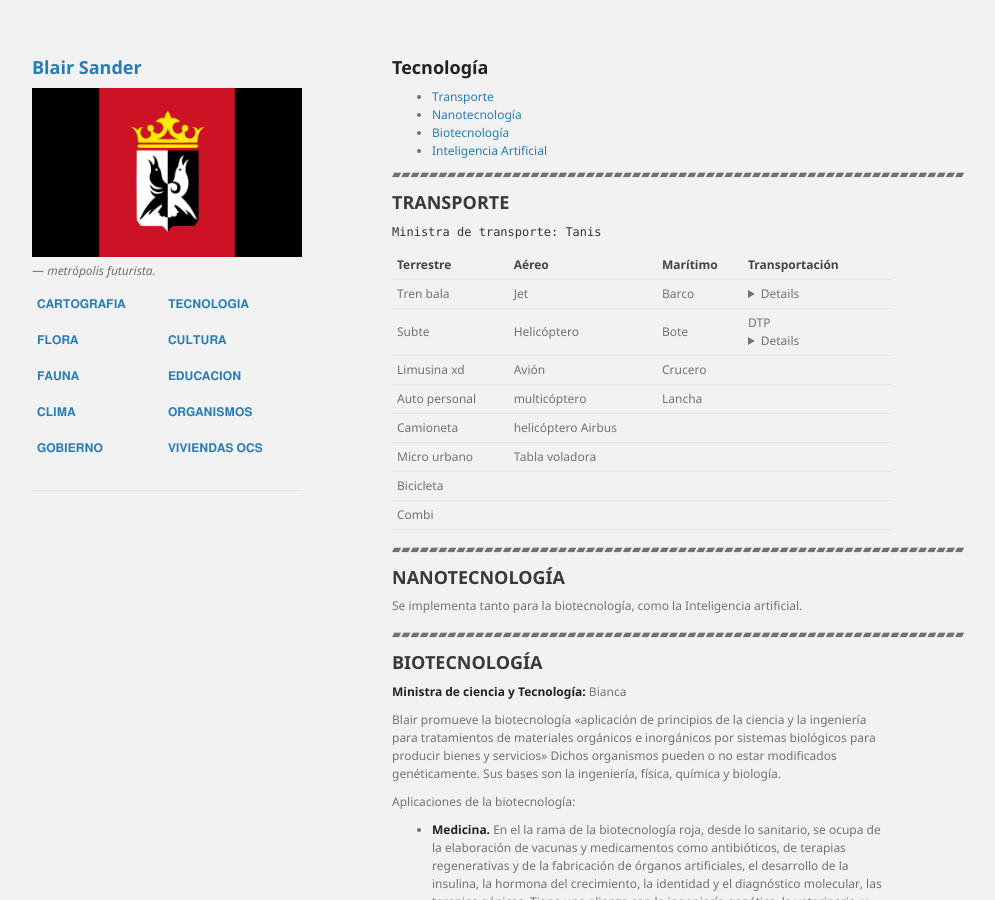
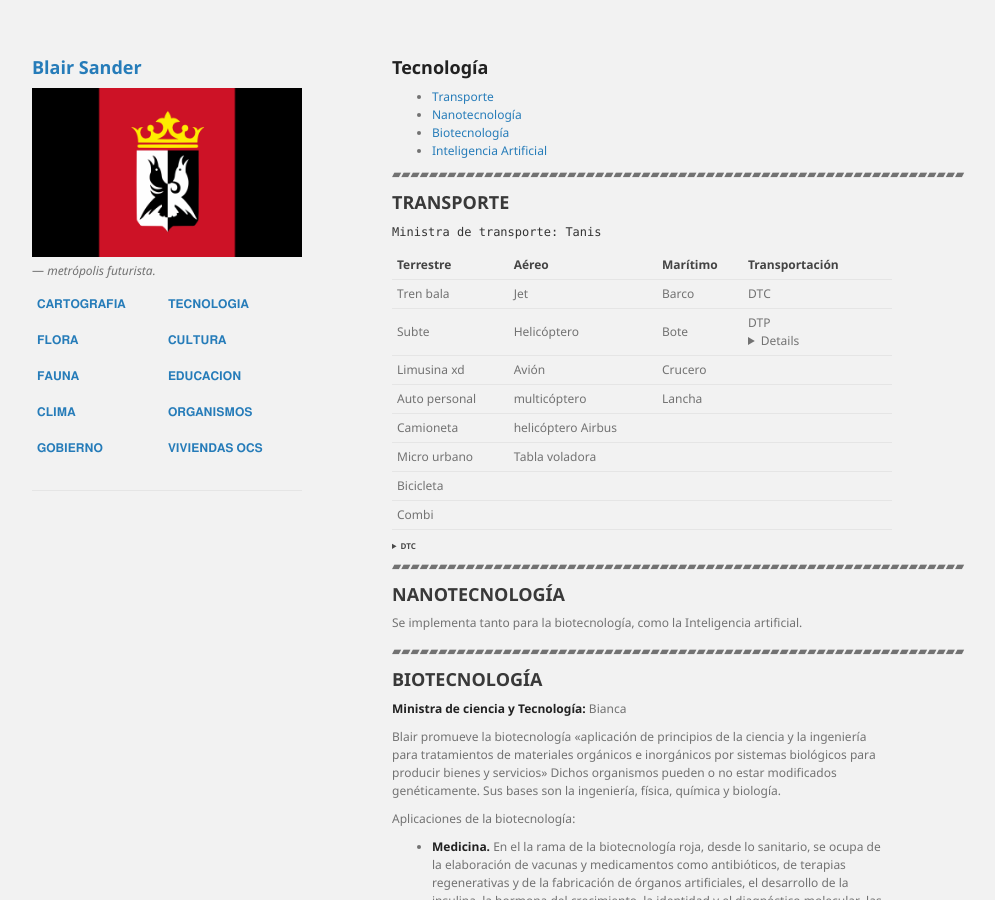
Before and after one commit to BlairSander/ciudad, a Jekyll site: the page built from tecnologia.md, in a window 1280 px wide and 900 px high. Shown: the whole window, without its empty margins (178-1173 px from the left). Built offline with Jekyll 4.4.1, drawn with Linux system fonts in a browser that asks for light colours; our own code applies the rules of GitHub Pages for plain Markdown files; part of the change alters nothing that is shown.

Commit message:
tecnologia.md

```diff
--- a/tecnologia.md
+++ b/tecnologia.md
@@ -19,7 +19,7 @@ layout: default
 
 |Terrestre|Aéreo|Marítimo|Transportación|
 |---|---|---|---|
-|Tren bala|Jet|Barco | <details><summary>DTC</summary> (dispositivo de transportación por cámaras). Dispositivo de teletransporte usando dos cabinas o cámaras (telépodos) donde el objeto (inerte o vivo) se desintegra y reintegra completando el proceso de teletransporte. Este proceso es asistido por una potente computadora. Este dispositivo puede transportar multitudes de 100 personas.</details> |
+|Tren bala|Jet|Barco | DTC |
 |Subte |Helicóptero |Bote | DTP <details> (dispositivo de transporte por pulsera). Este dispositivo sólo logra transportar hasta dos personas por vez. </details> |
 |Limusina xd |Avión |Crucero |||
 |Auto personal |multicóptero |Lancha||
@@ -28,6 +28,7 @@ layout: default
 |Bicicleta||||
 |Combi ||||
 
+<h6> <details><summary>DTC</summary> (dispositivo de transportación por cámaras). Dispositivo de teletransporte usando dos cabinas o cámaras (telépodos) donde el objeto (inerte o vivo) se desintegra y reintegra completando el proceso de teletransporte. Este proceso es asistido por una potente computadora. Este dispositivo puede transportar multitudes de 100 personas.</details> </h6>
 ▰▰▰▰▰▰▰▰▰▰▰▰▰▰▰▰▰▰▰▰▰▰▰▰▰▰▰▰▰▰▰▰▰▰▰▰▰▰▰▰▰▰▰▰▰▰▰▰▰▰▰▰▰▰▰▰▰▰▰▰▰▰
 
 ## NANOTECNOLOGÍA
```
